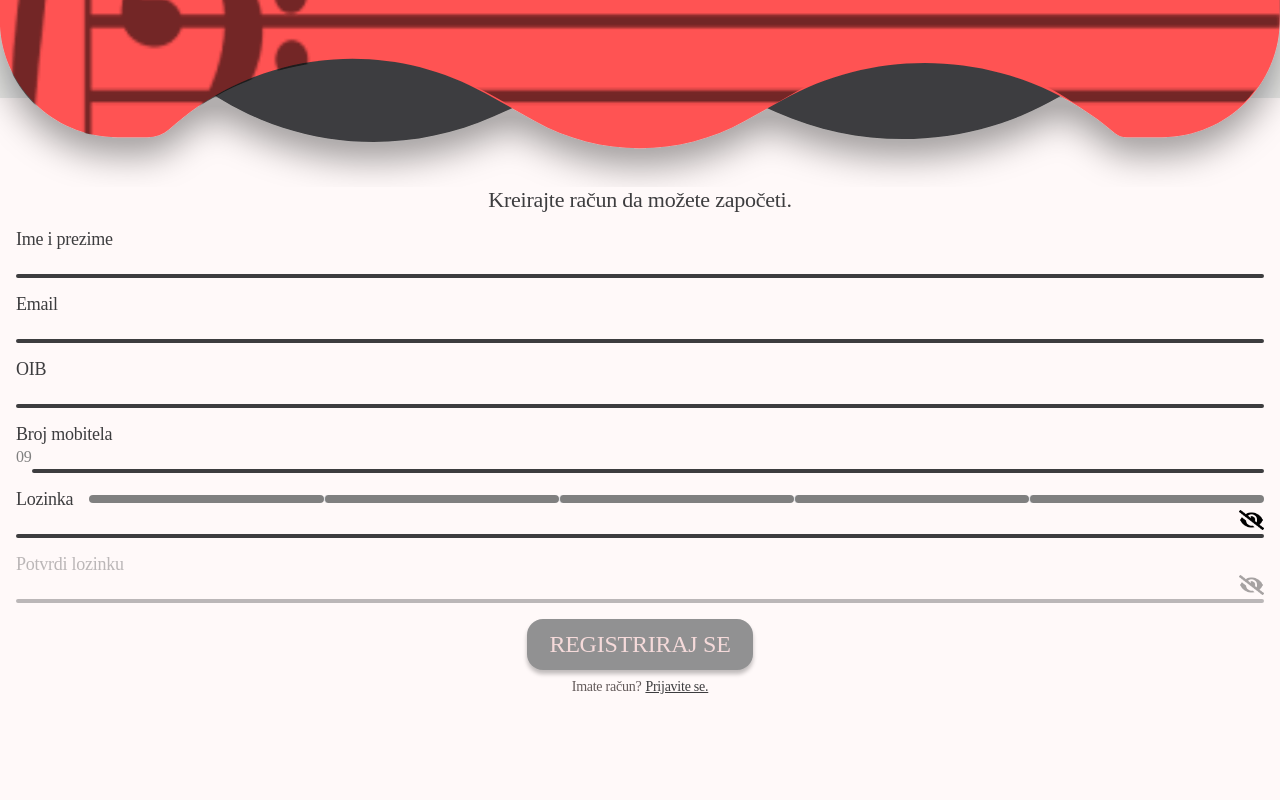
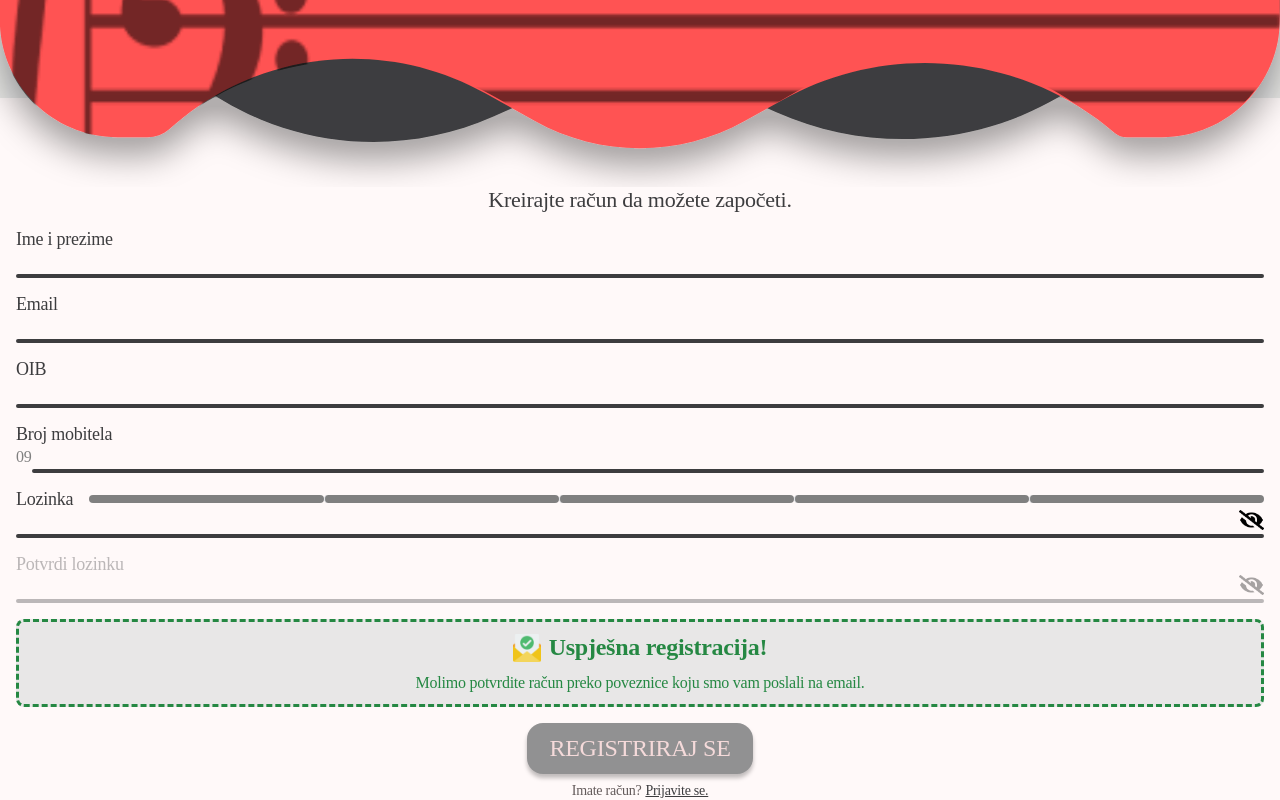
Before and after one commit to azuzic/istra_music_shop, a Vue app: page /registracija in a window 1280 px wide. Shown: the part 702-1502 px from the top of the page. Before the commit the page ends 1398 px from the top, so only its background shows below. Built offline with nearby package versions, Linux system fonts and the light colour scheme; no server answers; a web font is replaced by a local one.

Commit message:
Changed design of CSucces and CWarning components

```diff
--- a/src/components/CSuccess.vue
+++ b/src/components/CSuccess.vue
@@ -1,13 +1,15 @@
 <template>
   <div role="alert">
-    <div class="CSuccess-bg font-bold rounded-t px-4 py-2">
-      {{ msg1 }}
-    </div>
-    <div class="border-2 border-t-0 CSuccess-border rounded-b px-4 py-3">
-      <p class="CSuccess">{{ msg2 }}</p>
+    <div class="CSuccess-border p-2">
+      <div class="flex CSuccess-flex py-1">
+        <img class="img-success mr-2" src="@/assets/success_icon.png">
+        <p class="CSuccess-bg text-center">{{msg1}}</p>
+      </div>
+      <p class="text-center CSuccess-msg mt-2 mb-1">{{ msg2 }}</p>
     </div>
   </div>
 </template>
+
 <script>
 export default {
   name: "CSuccess",
@@ -19,11 +21,26 @@ export default {
 </script>
 <style>
 .CSuccess-bg {
-  background-color: #4dbd58;
-  color: #000000d0;
+  font-weight: bold;
+  font-size: 24px;
+  color: #258843;
 }
 .CSuccess-border {
-  border-color: #4dbd58;
-  background-color: white;
+  border-width: 3px;
+  border-radius: 8px;
+  border-style: dashed;
+  border-color: #258843;
+  background-color: #E8E7E7;
+}
+.img-success {
+  height: 28px;
+}
+.CSuccess-flex {
+  align-items: center;
+  text-align: center;
+  justify-content: center;
+}
+.CSuccess-msg {
+  color: #258843;
 }
 </style>
--- a/src/components/CWarning.vue
+++ b/src/components/CWarning.vue
@@ -1,10 +1,11 @@
 <template>
   <div role="alert">
-    <div class="CWarning-bg rounded-t px-4 py-2">
-      {{ msg1 }}
-    </div>
-    <div class="border-2 border-t-0 CWarning-border rounded-b px-4 py-3">
-      <p class="CWarning">{{ msg2 }}</p>
+    <div class="CWarning-border p-2">
+      <div class="flex CWarning-flex py-1">
+        <img class="img-warning mr-2" src="@/assets/warning_icon.svg">
+        <p class="CWarning-bg text-center CWarning">{{msg1}}</p>
+      </div>
+      <p class="text-center CWarning-msg mt-2 mb-1">{{ msg2 }}</p>
     </div>
   </div>
 </template>
@@ -21,12 +22,24 @@ export default {
 <style>
 .CWarning-bg {
   font-weight: bold;
-  font-size: 16px;
-  color: #000000d0;
-  background-color: #e93a3a;
+  font-size: 24px;
 }
 .CWarning-border {
+  border-width: 3px;
+  border-radius: 8px;
+  border-style: dashed;
   border-color: #e93a3a;
-  background-color: white;
+  background-color: #E8E7E7;
+}
+.img-warning {
+  height: 25px;
+}
+.CWarning-flex {
+  align-items: center;
+  text-align: center;
+  justify-content: center;
+}
+.CWarning-msg {
+  color: #e93a3a;
 }
 </style>
--- a/src/views/Registracija.vue
+++ b/src/views/Registracija.vue
@@ -172,18 +172,18 @@
           </h2>
         </div>
         <!--===================POTVRDI LOZINKU END=========-->
-        <!--================WARNING========================-->
+        <!--================ALERT========================-->
         <CWarning
           v-if="greska != '0' && !registered"
           msg1="Upozorenje!"
           msg2="Upisani email je već registriran."
         />
-        <!--================WARNING END====================-->
         <CSuccess
-          v-if="registered"
+
           msg1="Uspješna registracija!"
           msg2="Molimo potvrdite račun preko poveznice koju smo vam poslali na email."
         />
+        <!--================ALERT END=====v-if="registered"===============-->
         <!--===================REGISTRIRAJ SE BUTTON=======-->
         <div
           class="place-self-center"
```
Also changed, not shown: src/router/InstrumentData.json (added, +25 -0 lines), src/assets/success_icon.png (added), src/assets/warning_icon.svg (added).
